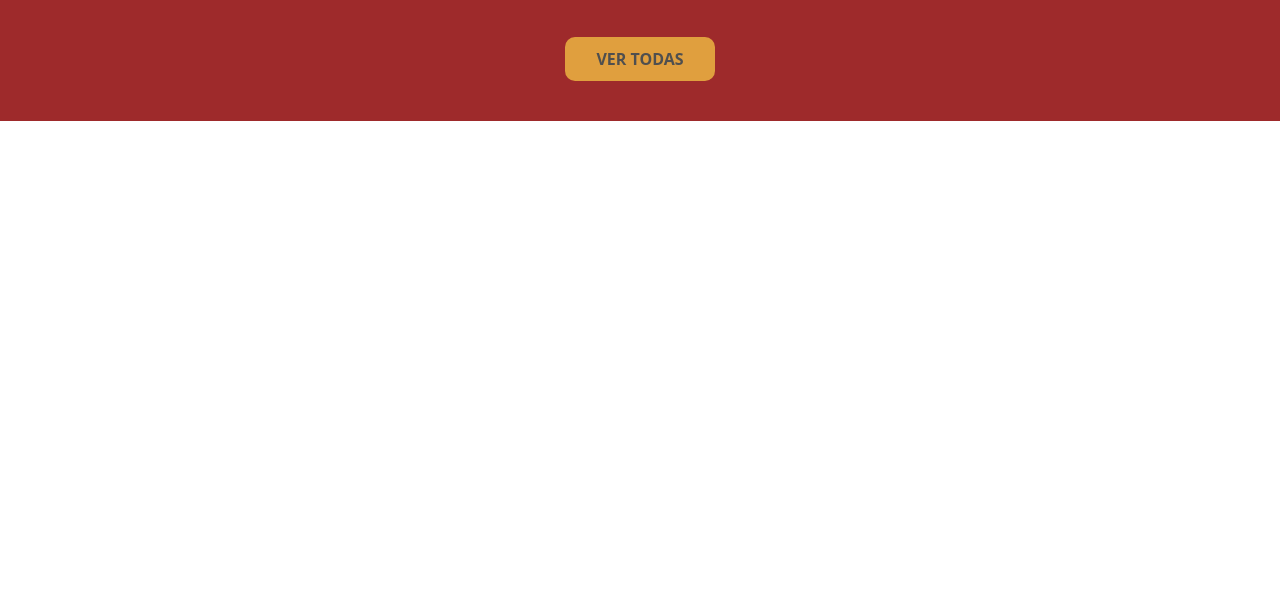
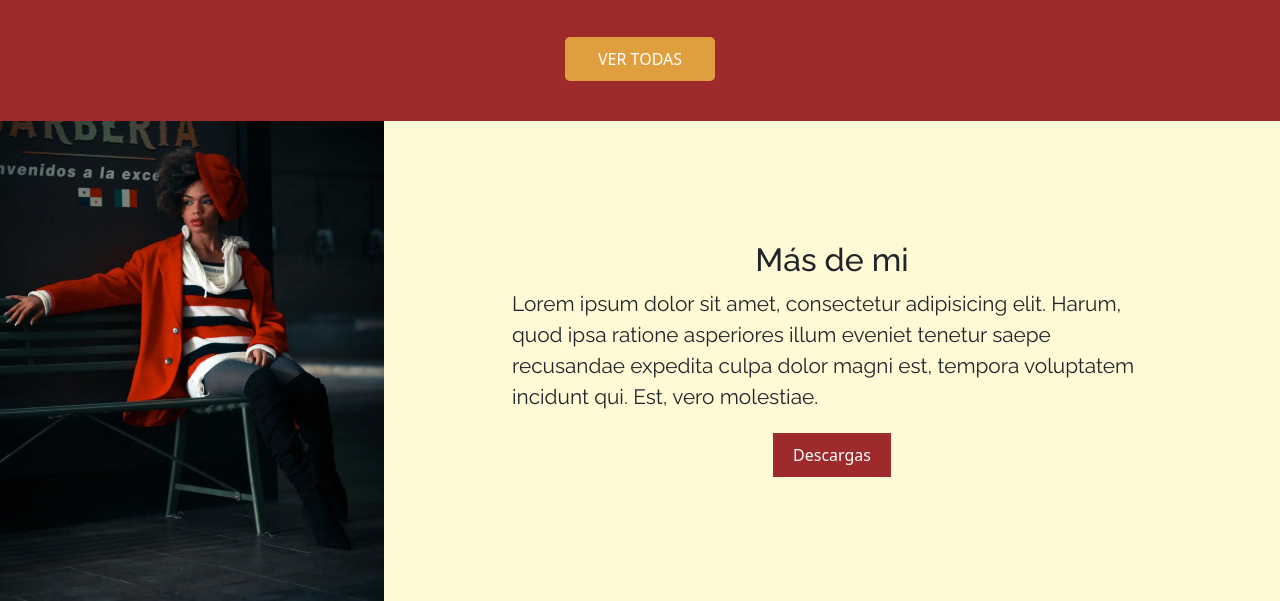
Before and after one commit to yorvin82/ArePage, a plain HTML site: page index.html in a window 1280 px wide. Shown: the part 1338-1939 px from the top of the page. Before the commit the page ends 1459 px from the top, so only its background shows below. Drawn offline with Linux system fonts and the light colour scheme.

Commit message:
Segundo cambio

```diff
--- a/index.html
+++ b/index.html
@@ -59,7 +59,7 @@
 </header>
 <body>
   <section class="gallery-container">
-       <h2>GALERÍA</h2>
+       <h2>Galería</h2>
        <div class="gallery " >
             <div type="button" class="imgs" >
                 <img src="/imag/foto-1.jpg" alt="" onclick="openmodal(this.src)">
@@ -74,9 +74,8 @@
                 <img src="/imag/foto-4.jpg" alt="" onclick="openmodal(this.src)">
             </div>
       </div>
-      <a href="#"><div class="booton"> VER TODAS</div></a>
-
-    </section>
+      <a href="#" class="firs_booton"><div class="booton"> VER TODAS</div></a>
+  </section>
     <div class="modal1" id="modal1" >
       <div class="img-modal" >
         <div class="icon-close" onclick="closemodal()">
@@ -85,6 +84,25 @@
         <img src="/imag/foto-1.jpg" id="fullimg" alt="">
       </div>
     </div>
+    <section class="content_more">
+      <div class="img_more">
+        <img src="imag/imgmore.jpg" alt="">
+      </div>
+      <div class="info_more">
+        <h2>Más de mi</h2>
+        <p>
+          Lorem ipsum dolor sit amet, consectetur adipisicing
+          elit. Harum, quod ipsa ratione asperiores illum eveniet
+          tenetur saepe recusandae expedita culpa dolor magni est,
+           tempora voluptatem incidunt qui. Est, vero molestiae.
+        </p>
+        <button type="button" class="button_more"> Descargas </button>
+      </div>
+    </section>
+
+    <section class="content_customers">
+
+    </section>
 
     <script src="/js/bootstrap.min.js"></script>
     <script src="jsMain.js"></script>
--- a/styles.css
+++ b/styles.css
@@ -35,9 +35,10 @@ h1{font-family: Ralewey; font-size: 3em;}
 .content-header{
     position: relative;
     object-fit: cover;
-    filter: brightness(70%);
 }
-
+.carousel-inner{
+  filter: brightness(50%);
+}
 .infoHeader{
     position: absolute;
     top: 45%;
@@ -59,9 +60,8 @@ h1{font-family: Ralewey; font-size: 3em;}
 .div-nav{
     position: absolute;
     top: 0;
-    background-color: #9e2a2b;
+    background-color: rgba(255, 255, 255, 0.4);
     border-radius: 0px 0px 10px 10px;
-
 }
 
 .div-nav ul{
@@ -69,6 +69,7 @@ h1{font-family: Ralewey; font-size: 3em;}
     padding: 0;
     list-style: none;
 }
+
 @media screen and (max-width: 600px) {
   .div-nav ul{
     margin: 0;
@@ -87,7 +88,7 @@ h1{font-family: Ralewey; font-size: 3em;}
     display: block;
     padding: 0.5rem  1rem ;
     text-decoration: none;
-    color: rgba(255, 255, 255, 0.8);
+    color: rgba(0, 0, 0, 0.8);
     font-family: Ralewey;
 
 }
@@ -149,7 +150,7 @@ h1{font-family: Ralewey; font-size: 3em;}
   width: 150px;
   padding: 10px 20px;
   background-color: #e09f3e;
-  border-radius: 10px;
+  border-radius: 5px;
   text-align: center;
   cursor: pointer;
 }
@@ -158,11 +159,9 @@ h1{font-family: Ralewey; font-size: 3em;}
  width: 170px;
  color :white;
 }
-body a{
-  color: #4f4f4f;
-  text-decoration: none;
-  font-weight: bold;
-
+.firs_booton{
+ text-decoration: none;
+ color: white;
 }
 
 .carousel{
@@ -211,3 +210,38 @@ body a{
   background-color: rgba(255,255,255,0.5);
 
 }
+
+/* Sección de informacion segunda parte*/
+
+.content_more{
+  display: flex;
+  width: 100%;
+  background-color: #fff9d6;
+}
+.img_more{
+  width: 30%;
+}
+.info_more{
+  display: flex;
+  margin: 0 auto;
+  flex-direction: column;
+  justify-content: center;
+  align-items: center;
+  width: 50%;
+}
+
+.button_more{
+  border: none;
+  color: white;
+  padding: 10px 20px;
+  text-align: center;
+  text-decoration: none;
+  display: inline-block;
+  font-size: 16px;
+  margin: 4px 2px;
+  cursor: pointer;
+  background-color: #9e2a2b;
+}
+.button_more:hover{
+    background-color: #7d2224;
+}
```
Also changed, not shown: imag/imgmore.jpg (added), 1 other file.
